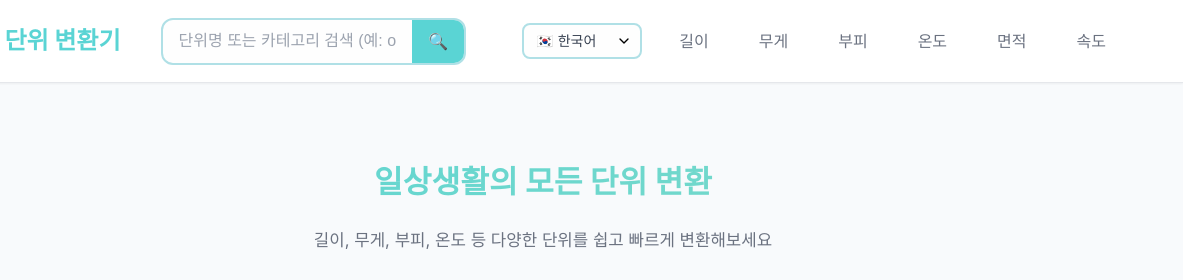
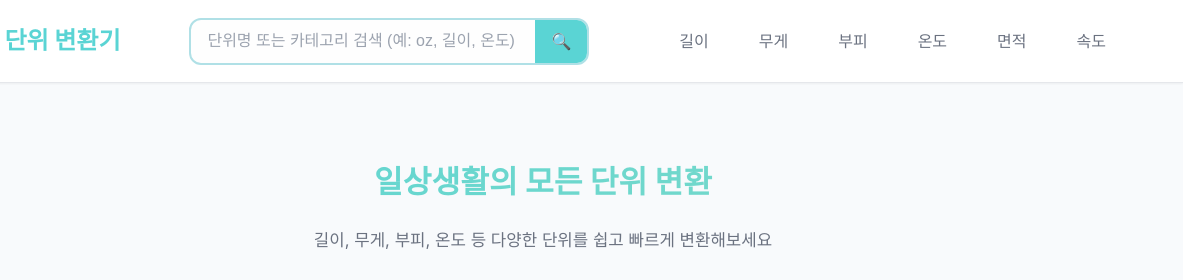
Before and after one commit to seunglover/unit-converter, a website: page index.html in a window 1280 px wide. Shown: the top 280 px of the page, 97-1280 px from the left. Drawn offline with Linux system fonts and the light colour scheme.

Commit message:
Remove language selector from header menu

```diff
--- a/index.html
+++ b/index.html
@@ -79,14 +79,7 @@
                 <div id="search-results" class="search-results"></div>
             </div>
 
-            <!-- 헤더 언어 선택기 추가 -->
-            <div class="header-language-selector">
-                <select id="header-language-select" class="language-select">
-                    <option value="ko">🇰🇷 한국어</option>
-                    <option value="en">🇺🇸 English</option>
-                    <option value="ja">🇯🇵 日本語</option>
-                </select>
-            </div>
+
 
             <nav class="nav">
                 <ul class="nav-list">
```
